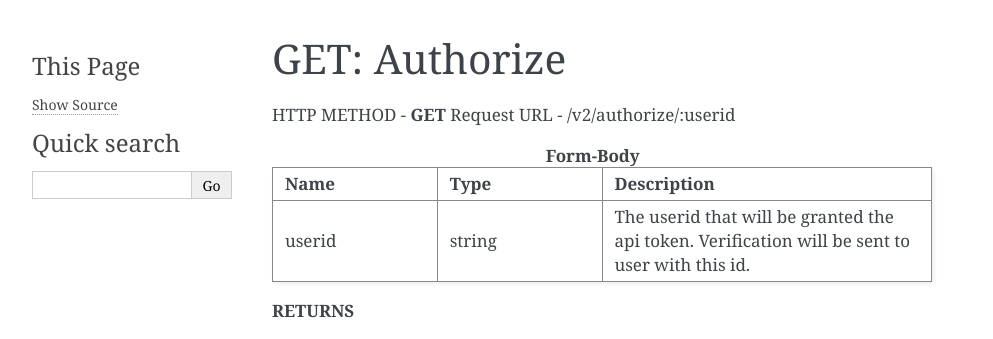
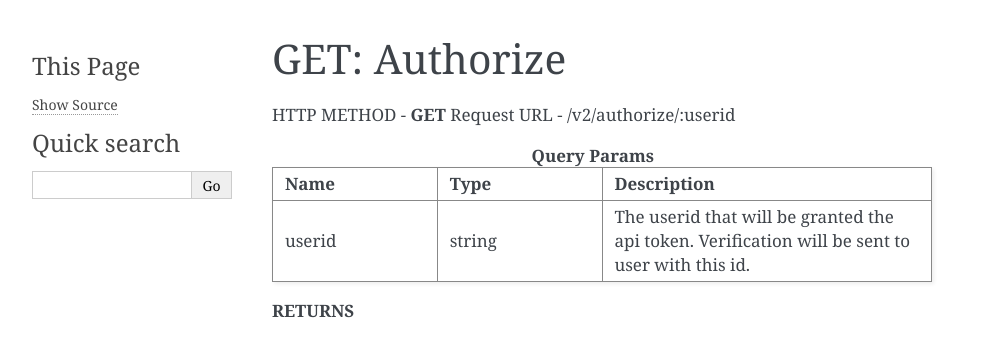
Before and after one commit to jerryzhangdev/hydrogen-developer-docs, a Sphinx documentation site: the page built from docs/source/authorize.rst, in a window 1280 px wide. Shown: the top 339 px of the page, without its empty margins (148-1141 px from the left). Built offline with Sphinx 7.4.7, drawn with Linux system fonts in a browser that asks for light colours.

Commit message:
Update authorize.rst

```diff
--- a/docs/source/authorize.rst
+++ b/docs/source/authorize.rst
@@ -4,7 +4,7 @@ GET: Authorize
 HTTP METHOD - **GET**
 Request URL - /v2/authorize/:userid
 
-.. list-table:: **Form-Body**
+.. list-table:: **Query Params**
    :widths: 25 25 50
    :header-rows: 1
 
```
